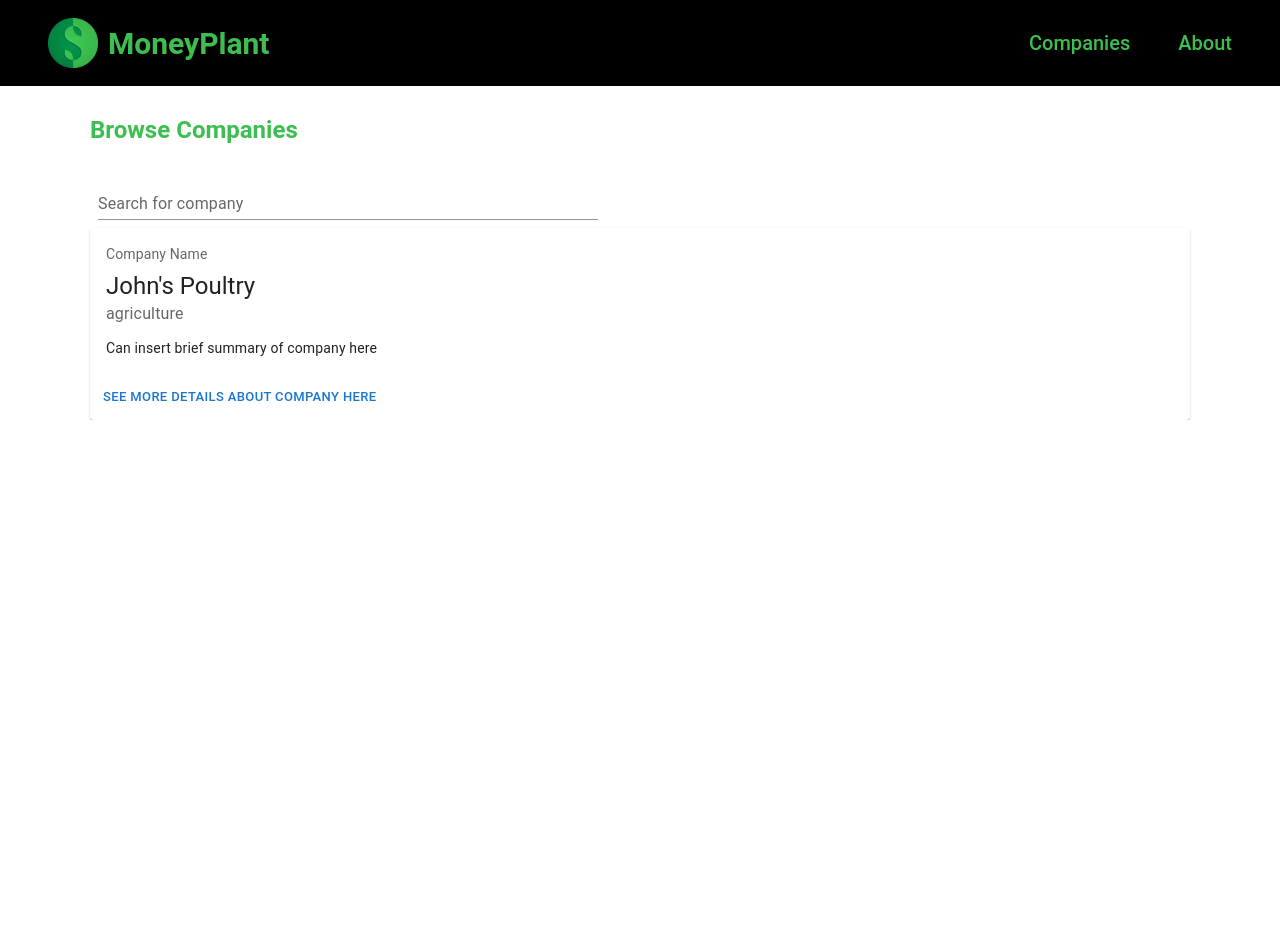
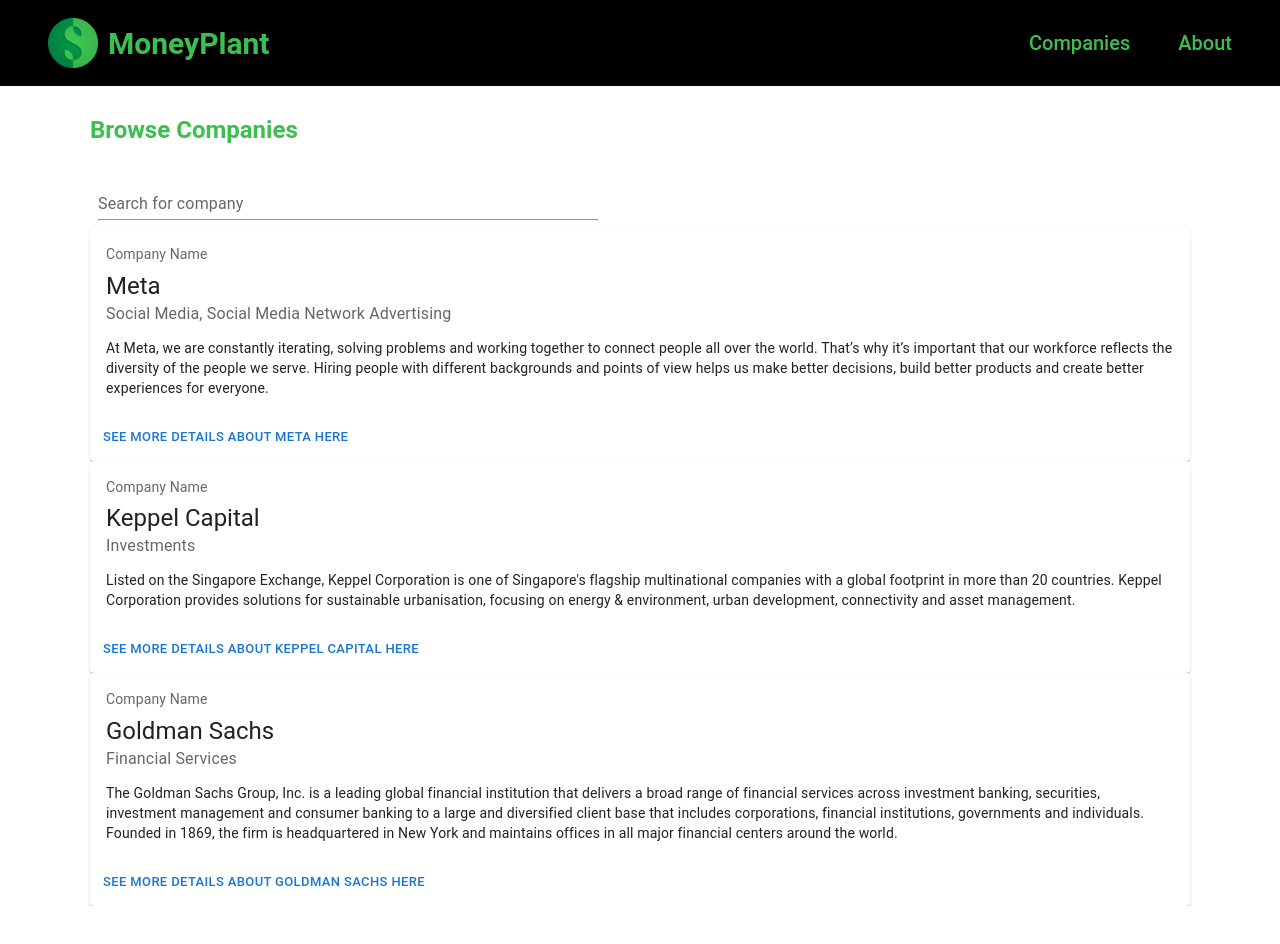
Before and after one commit to kyun99/CitiHackOverflow2022_JJYK, a React (Create React App) app in the folder client/: page /companies in a window 1280 px wide. Shown: the top 944 px of the page. Before the commit the page ends 800 px from the top, so only its background shows below. Built offline with nearby package versions, Linux system fonts and the light colour scheme; the HTML template or start-up script is replaced by a standard one.

Commit message:
Did BrowseCompanies page and filled it with companies and info, also fixed navbar styling issue

```diff
--- a/client/src/App.css
+++ b/client/src/App.css
@@ -31,6 +31,7 @@
    position: fixed;
    width: 100%;
    top: 0;
+   z-index: 9999999999;
 }
 
 .navbar a {
--- a/client/src/App.js
+++ b/client/src/App.js
@@ -13,7 +13,7 @@
       <div className="App">
          <Fragment>
             <Router>
-               <Navbar />
+               <Navbar className="navbar"/>
                <section className="container">
                   <Routes>
                      <Route exact path="" element={<Home />} />
--- a/client/src/components/BrowseCompanies.js
+++ b/client/src/components/BrowseCompanies.js
@@ -8,7 +8,25 @@
          <div className="BrowseCompanies">
             <h1>Browse Companies</h1>
             <SearchBar />
-            <CompanyView />
+            <CompanyView
+            header="Company Name"
+            companyname="Meta"
+            industry="Social Media, Social Media Network Advertising"
+            summary="At Meta, we are constantly iterating, solving problems and working together to connect people all over the world. That’s why it’s important that our workforce reflects the diversity of the people we serve. Hiring people with different backgrounds and points of view helps us make better decisions, build better products and create better experiences for everyone."
+            />
+            <CompanyView
+            header="Company Name"
+            companyname="Keppel Capital"
+            industry="Investments"
+            summary="Listed on the Singapore Exchange, Keppel Corporation is one of Singapore's flagship multinational companies with a global footprint in more than 20 countries. Keppel Corporation provides solutions for sustainable urbanisation, focusing on energy & environment, urban development, connectivity and asset management."
+            />
+            <CompanyView
+            header="Company Name"
+            companyname="Goldman Sachs"
+            industry="Financial Services"
+            summary="The Goldman Sachs Group, Inc. is a leading global financial institution that delivers a broad range of financial services across investment banking, securities, investment management and consumer banking to a large and diversified client base that includes corporations, financial institutions, governments and individuals.
+            Founded in 1869, the firm is headquartered in New York and maintains offices in all major financial centers around the world."
+            />
          </div>
       </Fragment>
    );
--- a/client/src/components/CompanyView.js
+++ b/client/src/components/CompanyView.js
@@ -16,27 +16,27 @@
   </Box>
 );
 
-export default function BasicCard() {
+export default function BasicCard(props) {
   return (
     <Card sx={{ minWidth: 275 }}>
       <CardContent>
         <Typography sx={{ fontSize: 14 }} color="text.secondary" gutterBottom>
-          Company Name
+          {props.header}
         </Typography>
         <Typography variant="h5" component="div">
-          John's Poultry
+          {props.companyname}
         </Typography>
         <Typography sx={{ mb: 1.5 }} color="text.secondary">
-          agriculture
+          {props.industry}
         </Typography>
         <Typography variant="body2">
-          Can insert brief summary of company here
+          {props.summary}
           <br />
 
         </Typography>
       </CardContent>
       <CardActions>
-        <Button component={Link} to="/details" size="small">See more details about company here</Button>
+        <Button component={Link} to="/details" size="small">See more details about {props.companyname} here</Button>
       </CardActions>
     </Card>
   );
```
